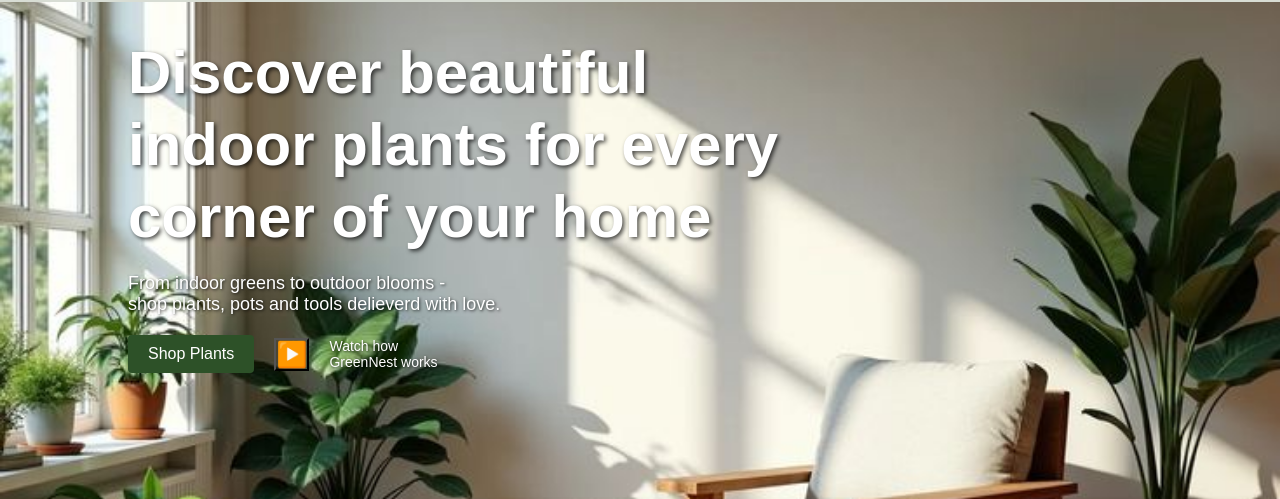
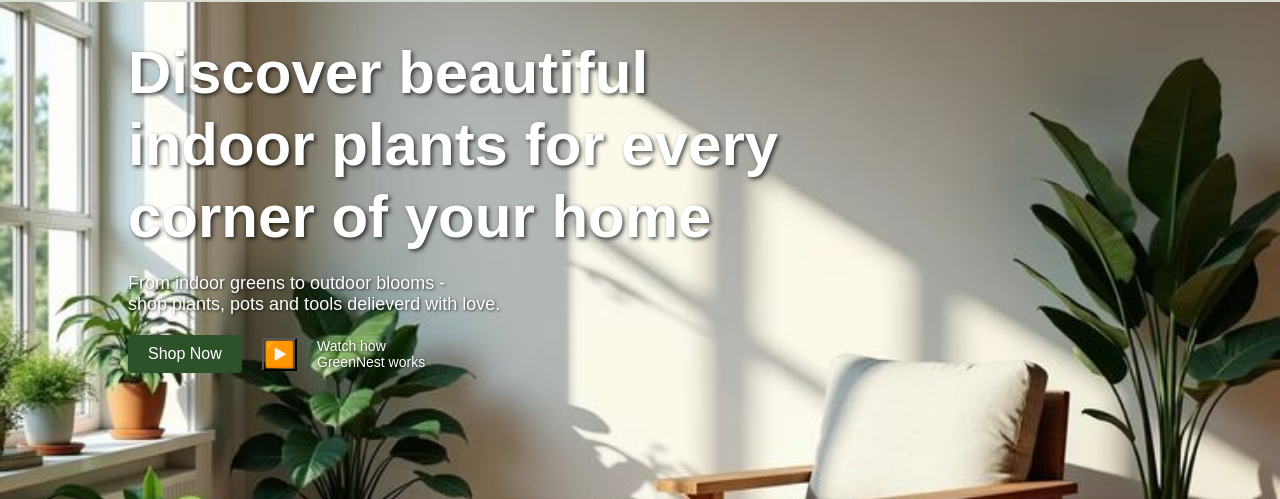
Before and after one commit to mukta-phirke-05/CodSoft, a plain HTML site: page LandingPage/index.html in a window 1280 px wide. Shown: the part 68-567 px from the top of the page. Drawn offline with Linux system fonts and the light colour scheme.

Commit message:
UI updated

```diff
--- a/LandingPage/index.html
+++ b/LandingPage/index.html
@@ -34,7 +34,7 @@
                 <h1>Discover beautiful <br> indoor plants for every <br> corner of your home</h1>
                 <p>From indoor greens to outdoor blooms - <br> shop plants, pots and tools delieverd with love.</p>
                 <div class="part">
-                    <button class="btn-primary">Shop Plants</button>
+                    <button class="btn-primary">Shop Now</button>
                     <button class="btn-secondary">▶️</button>
                     <p>Watch how <br> GreenNest works</p>
                 </div>
@@ -62,7 +62,6 @@
                 </div>
             </div>
         </div>
-
     </div>
 
 </body>
```
Lines whose indentation alone changed are shown as unchanged.
